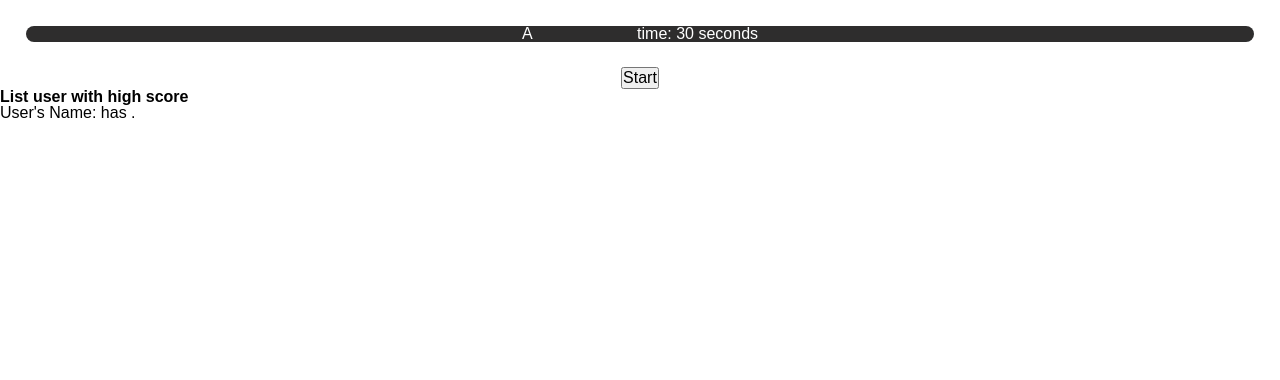
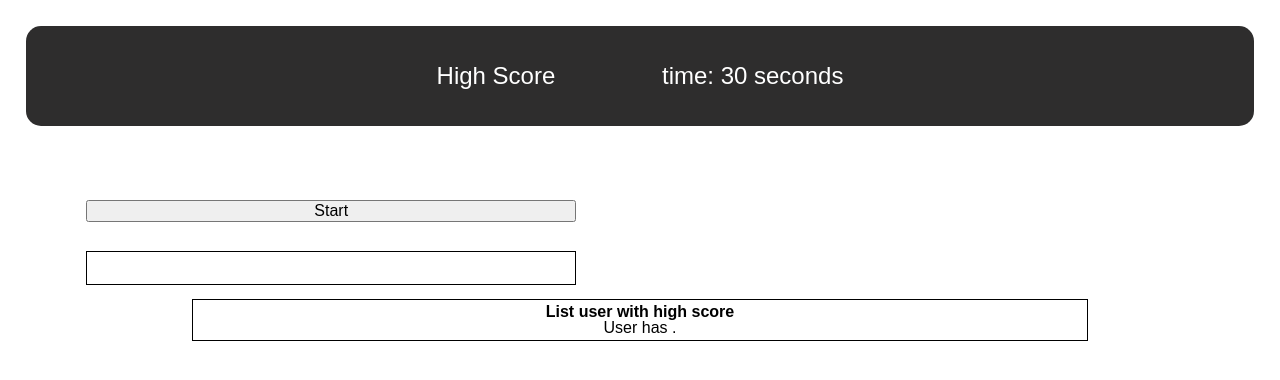
Before and after one commit to bossdaibang123/quizz-web, a plain HTML site: page index.html in a window 1280 px wide. Drawn offline with Linux system fonts and the light colour scheme.

Commit message:
updating our files

```diff
--- a/assets/csshw4.css
+++ b/assets/csshw4.css
@@ -1,3 +1,6 @@
+
+
+
 header {
     border-bottom: soild 1px black;
     border-radius: 15px;
@@ -5,14 +8,53 @@ header {
     color: white;
     text-align: center;
     margin: 2%;
+    padding: 3%;
+    font-size: x-large;
 }
 
+
+section {
+    padding: 4px;
+    text-align: center;
+    margin-top: 14px;
+    border: solid 1px black;
+    width: 70%;
+    margin-left: 15%;
+}
+
+#quiz-status{
+    margin-left: 15%;
+    padding-bottom: 10px;
+}
 header div {
     display: inline-block;
     margin: auto 50px;
 }
 
 main {
-    margin-top:2%;
+    display: flex;
+    flex-direction: column;
+    justify-content: center;
+    width: 45%;
+    margin-top:5%;
     text-align: center;
 }
+
+#button{
+    margin-left: 15%;
+}
+
+#A {
+    padding: 6px;
+}
+
+main .css {
+    line-height: 1.3;
+    padding: 4px;
+    border: solid 1px black;
+    margin-top: 5%;
+    margin-left: 15%;
+}
+.css div {
+    padding: 4px;
+}
--- a/assets/script.js
+++ b/assets/script.js
@@ -21,7 +21,7 @@ get("button").addEventListener("click", function() {
 
 //add hight scores button
 get("highScr").addEventListener("click", function() {
-    highScrList.innerHTML="<p>"+" : "+"</p>";
+    highScrList.innerHTML='<p>Highest is </p>'+ correct;
 })
 
 
@@ -150,23 +150,23 @@ function getResult() {
     get( "quiz-container" ).innerHTML = "";
     get('rep').innerHTML= "";
     quiz.innerHTML = "<h2> You got "+correct+" of "+myQuestions.length+" question correct </h2>";
-    quizSc.innerHTML= `<p>Your Name:<input id='list' type='text'></input>Your Score: ${correct}</p><button id='submit'>Submit</button>`;
-
-
+    quizSc.innerHTML= `<p id='A'>Your Name:<input id='list' type='text' value='here'>Your Score: ${correct}</p><button id='submit'>Submit</button>`;
     //saving result by submit button
     document.getElementById("submit").addEventListener("click", function() {
         saveData();
+        printData();
     })
 }
 
-
+var userName = document.getElementById("list");
+console.log(username)
 // save function
-var userName = document.getElementById("list");
 function saveData() {
     var userData = {
-        userName,
+        userName: userName,
         userScr : correct,
     };
+    console.log(userData)
     localStorage.setItem("userData", JSON.stringify(userData));
 }
 
--- a/index.html
+++ b/index.html
@@ -11,20 +11,22 @@
 </head>
 <body>
     <header>
-        <div id="highScr">A</div>
+        <div id="highScr">High Score</div>
         <div id="countdown"></div>
     </header>
     <main>
         <h1 id="quiz-status"></h1>
         <button id="button">Start</button>
-        <div id="quiz-container"></div>
-        <div id="anwser-container"></div>
-        <div id="rep"></div>
+        <div class="css">
+            <div id="quiz-container"></div>
+            <div id="anwser-container"></div>
+            <div id="rep"></div>
+        </div>
         <div id="info"></div>
     </main>
     <section>
         <h3>List user with high score</h3>
-        <p>User's Name: <span id="user"></span> has <span id="score"></span>.</p>
+        <p>User <span id="user"></span> has <span id="score"></span>.</p>
     </section>
     <script src="assets/script.js"></script>
 </body>
```
Also changed, not shown: 1 other file.
